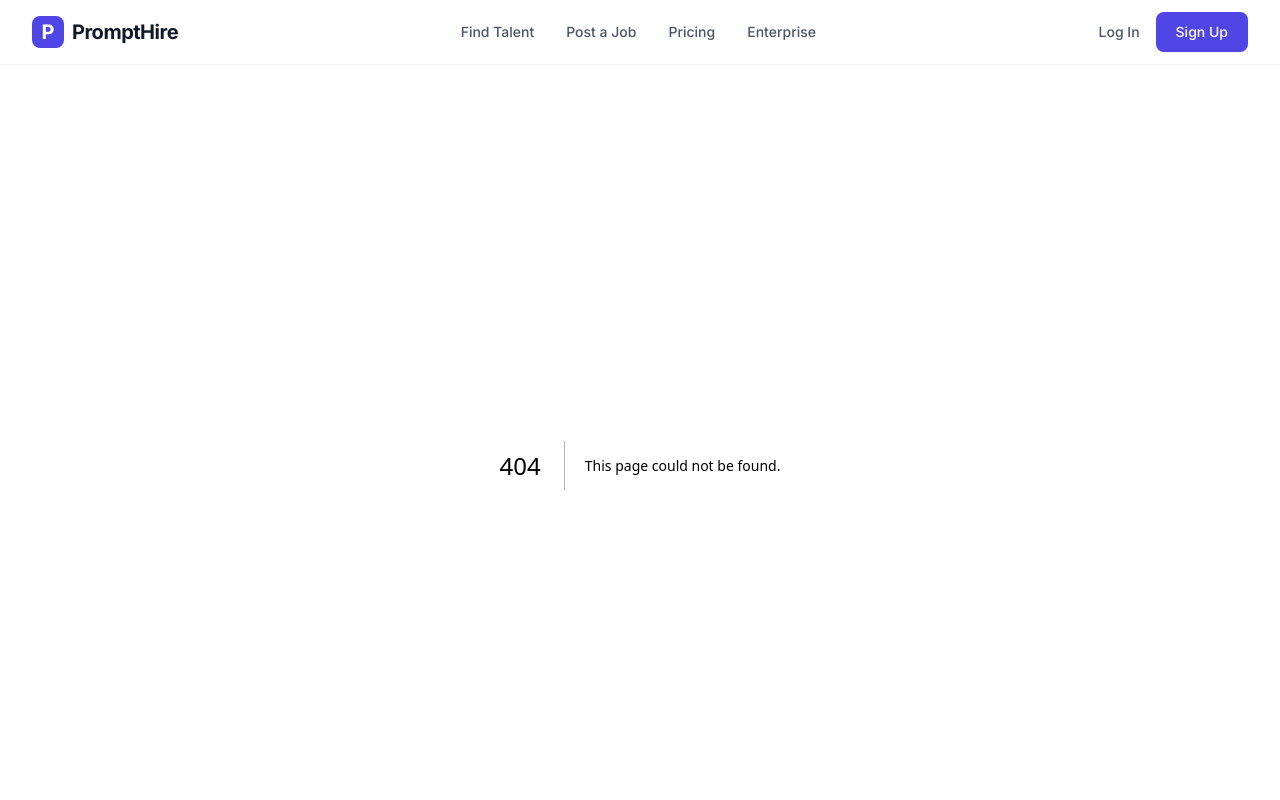
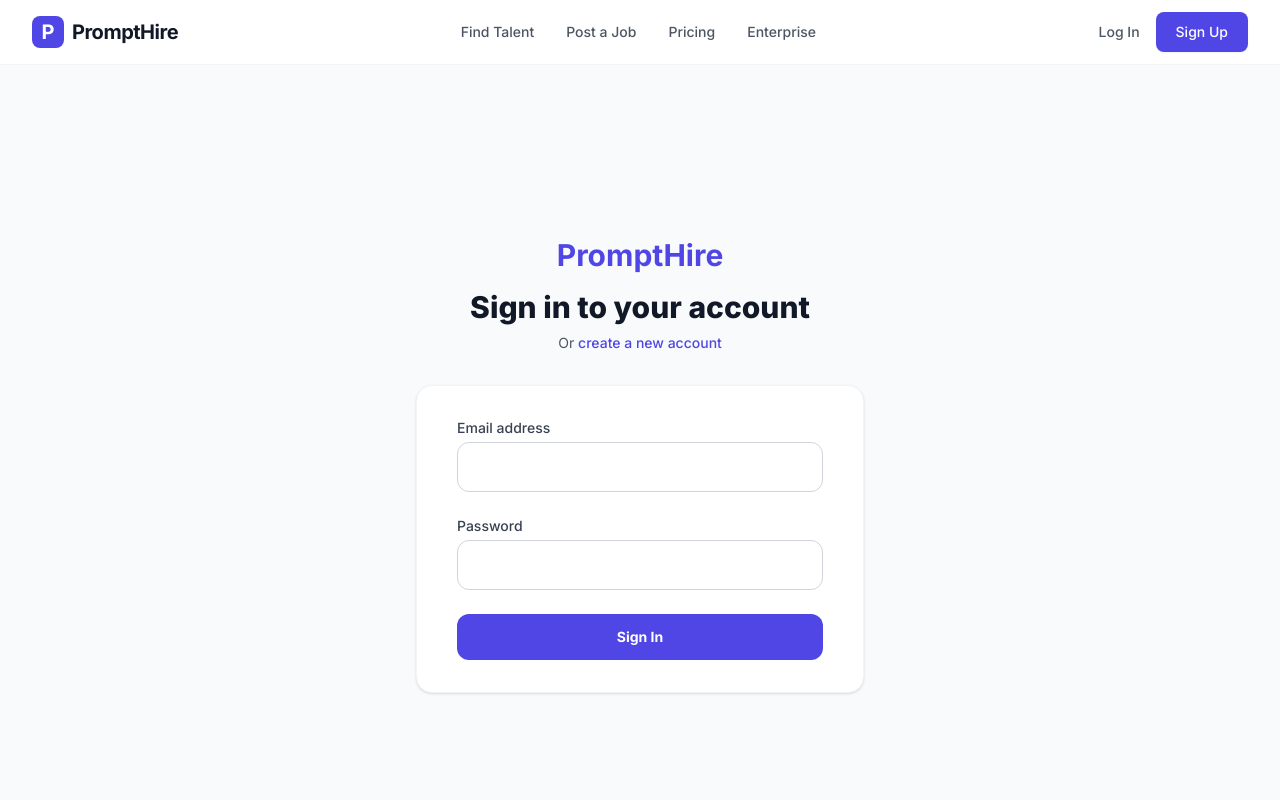
Before and after one commit to ecommerceguru787-cyber/prompthire, a Next.js app: page /auth/login in a window 1280 px wide. Before the commit this address had no page. Shown: the top 800 px of the page. Built offline with nearby package versions, Linux system fonts and the light colour scheme.

Commit message:
Create page.tsx

```diff
--- /dev/null
+++ b/app/auth/login/page.tsx
@@ -0,0 +1,34 @@
+import React from 'react';
+import Link from 'next/link';
+
+export default function LoginPage() {
+  return (
+    <div className="min-h-screen bg-gray-50 flex flex-col justify-center py-12 sm:px-6 lg:px-8">
+      <div className="sm:mx-auto sm:w-full sm:max-w-md text-center mb-8">
+        <Link href="/" className="inline-block text-3xl font-bold text-indigo-600 mb-4">PromptHire</Link>
+        <h2 className="text-3xl font-extrabold text-gray-900">Sign in to your account</h2>
+        <p className="mt-2 text-sm text-gray-600">
+          Or{' '}
+          <Link href="/auth/signup" className="font-medium text-indigo-600 hover:text-indigo-500">create a new account</Link>
+        </p>
+      </div>
+      <div className="sm:mx-auto sm:w-full sm:max-w-md">
+        <div className="bg-white py-8 px-4 shadow sm:rounded-2xl sm:px-10 border border-gray-100">
+          <form className="space-y-6">
+            <div>
+              <label className="block text-sm font-medium text-gray-700">Email address</label>
+              <input type="email" required className="mt-1 block w-full border border-gray-300 rounded-xl p-3 focus:ring-indigo-500 focus:border-indigo-500" />
+            </div>
+            <div>
+              <label className="block text-sm font-medium text-gray-700">Password</label>
+              <input type="password" required className="mt-1 block w-full border border-gray-300 rounded-xl p-3 focus:ring-indigo-500 focus:border-indigo-500" />
+            </div>
+            <button type="submit" className="w-full py-3 px-4 border border-transparent rounded-xl text-sm font-bold text-white bg-indigo-600 hover:bg-indigo-700">
+              Sign In
+            </button>
+          </form>
+        </div>
+      </div>
+    </div>
+  );
+}
```
